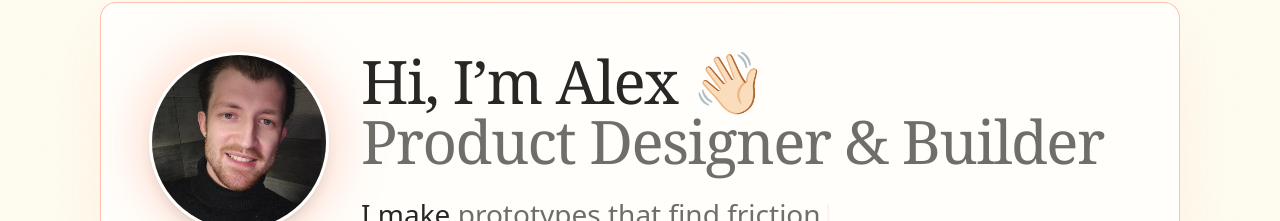
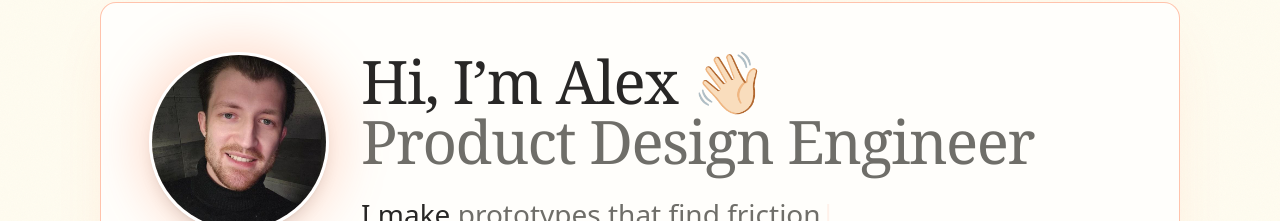
Before and after one commit to ostf14/Aleksandr-Mihhailovski-Product-Designer, a Next.js app: page / in a window 1280 px wide. Shown: the part 118-339 px from the top of the page. Built offline with nearby package versions, Linux system fonts and the light colour scheme; no server answers; a web font is replaced by a local one.

Commit message:
hero: "Product Designer & Builder" -> "Product Design Engineer"
Co-Authored-By: Claude Opus 4.8 (1M context) <noreply@anthropic.com>

```diff
--- a/components/BusinessCard.tsx
+++ b/components/BusinessCard.tsx
@@ -166,7 +166,7 @@ export function BusinessCard() {
               </span>
             </span>
             <span className="block text-[#6F6E69] dark:text-[#E8E8E6]/40">
-              Product Designer &amp; Builder
+              Product Design Engineer
             </span>
           </h2>
 
```
